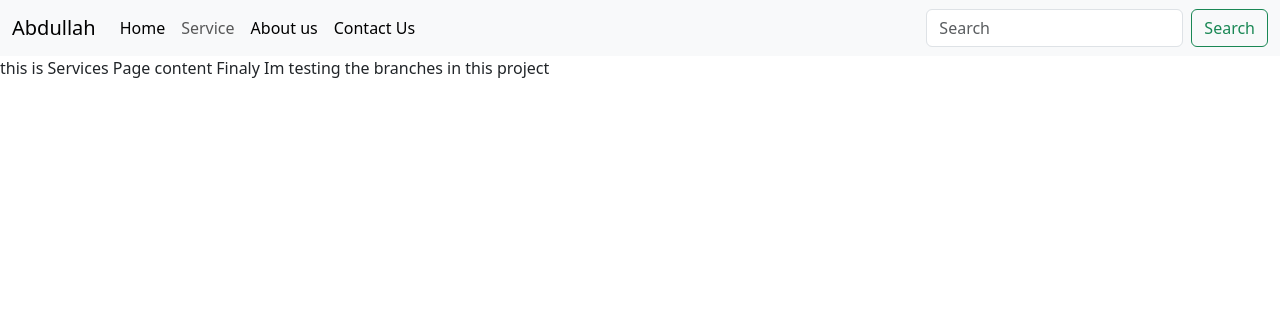
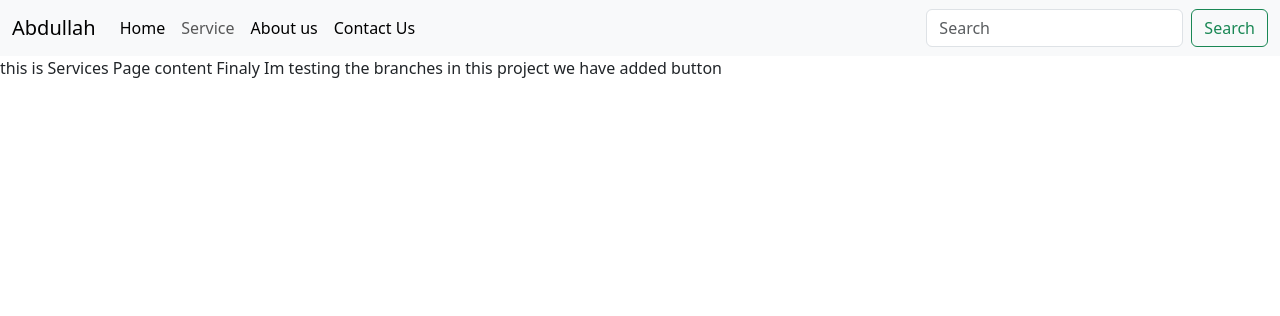
Before and after one commit to DevAbdullahZahid/Django, a Django app: page /service in a window 1280 px wide. Shown: the top 316 px of the page. Run offline with Django 5.2, Linux system fonts and the light colour scheme.

```diff
--- a/template/services.html
+++ b/template/services.html
@@ -13,5 +13,6 @@ this is Services Page content
 
 
 Finaly Im testing the branches in this project
+we have added button
 
 {% endblock servicesbody %}
```
